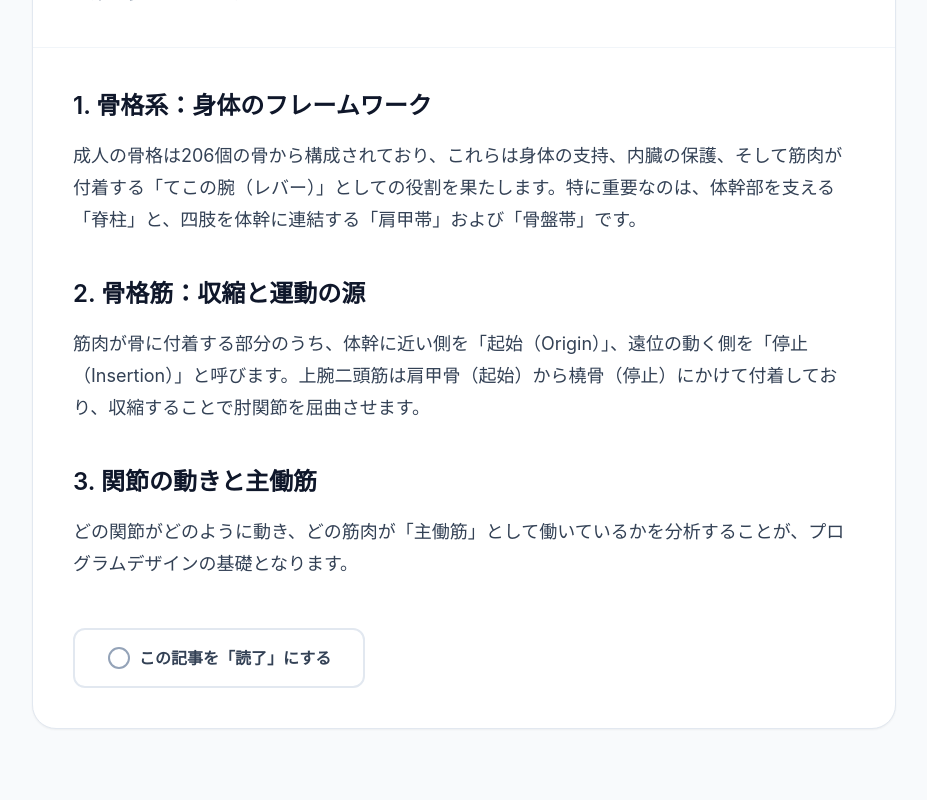
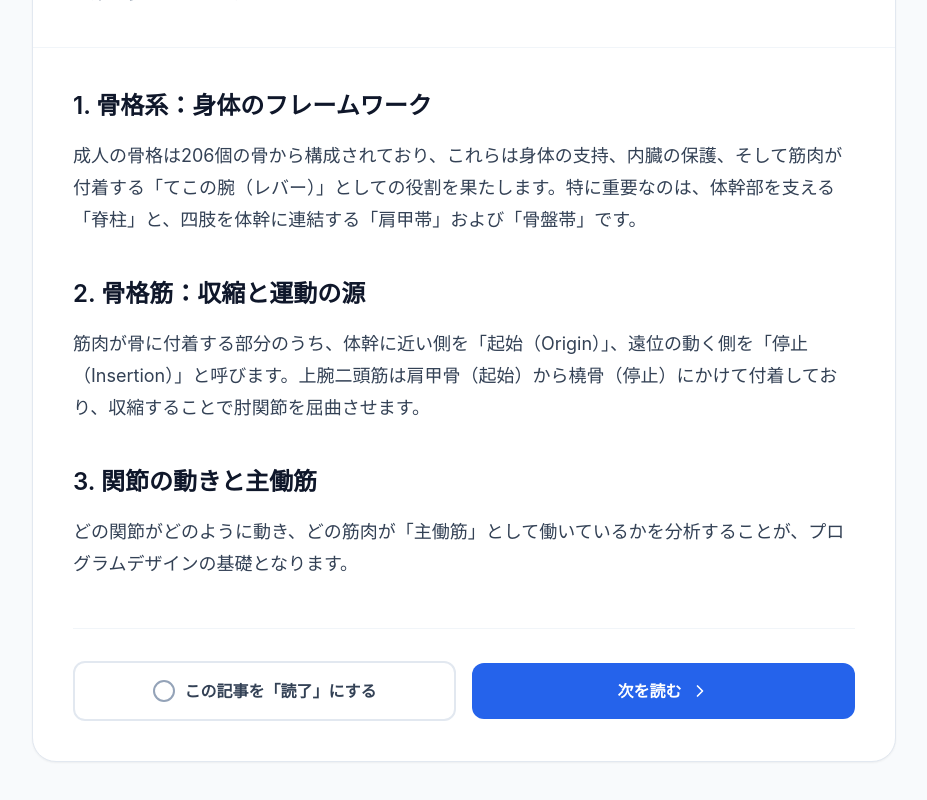
Before and after one commit to WAKAMUSYA/strength-arts, a Next.js app: page /dashboard/academy/basics/anatomy-01 in a window 1280 px wide. Shown: the part 403-1203 px from the top of the page, without its empty margins (176-1103 px from the left). Before the commit the page ends 1180 px from the top, so only its background shows below. Built offline with nearby package versions, Linux system fonts and the light colour scheme; no server answers.

Commit message:
基礎理論ページに「次の記事へ進む」ナビゲーションを追加

```diff
--- a/app/(auth)/dashboard/academy/basics/[id]/page.tsx
+++ b/app/(auth)/dashboard/academy/basics/[id]/page.tsx
@@ -6,11 +6,14 @@ import Link from 'next/link';
 import { ChevronLeft } from 'lucide-react';
 
 export default async function DashboardLecturePage({ params }: { params: { id: string } }) {
-  const lecture = lectures.find((l) => l.id === params.id);
+  const currentIndex = lectures.findIndex((l) => l.id === params.id);
+  const lecture = lectures[currentIndex];
 
   if (!lecture) {
     notFound();
   }
+
+  const nextLecture = currentIndex >= 0 && currentIndex < lectures.length - 1 ? lectures[currentIndex + 1] : null;
 
   const readLectures = await getReadLectures();
   const isRead = readLectures.includes(lecture.id);
@@ -22,7 +25,7 @@ export default async function DashboardLecturePage({ params }: { params: { id: s
         Academyトップに戻る
       </Link>
 
-      <LectureContent lecture={lecture} isMember={true} isRead={isRead} />
+      <LectureContent lecture={lecture} isMember={true} isRead={isRead} nextLectureId={nextLecture?.id} />
     </div>
   );
 }
--- a/components/LectureContent.tsx
+++ b/components/LectureContent.tsx
@@ -1,15 +1,16 @@
 import Link from 'next/link';
 import { Lecture } from '@/data/lectures';
-import { Lock } from 'lucide-react';
+import { Lock, ChevronRight } from 'lucide-react';
 import LectureReadButton from './LectureReadButton';
 
 type Props = {
   lecture: Lecture;
   isMember: boolean;
   isRead?: boolean;
+  nextLectureId?: string;
 };
 
-export default function LectureContent({ lecture, isMember, isRead = false }: Props) {
+export default function LectureContent({ lecture, isMember, isRead = false, nextLectureId }: Props) {
   return (
     <div className="bg-white rounded-3xl border border-slate-200 overflow-hidden shadow-sm">
       <div className="p-6 md:p-10 border-b border-slate-100">
@@ -55,8 +56,24 @@ export default function LectureContent({ lecture, isMember, isRead = false }: Pr
         )}
 
         {/* 読了ボタン（会員のみ） */}
+        {/* 読了ボタン・次へ進むボタン（会員のみ） */}
         {isMember && (
-          <LectureReadButton lectureId={lecture.id} isInitiallyRead={isRead} />
+          <div className="flex flex-col sm:flex-row items-center gap-4 mt-12 pt-8 border-t border-slate-100">
+            <div className="flex-1 w-full">
+              <LectureReadButton lectureId={lecture.id} isInitiallyRead={isRead} />
+            </div>
+            {nextLectureId && (
+              <div className="flex-1 w-full">
+                <Link
+                  href={`/dashboard/academy/basics/${nextLectureId}`}
+                  className="w-full flex items-center justify-center space-x-2 px-8 py-4 rounded-xl font-bold bg-blue-600 text-white hover:bg-blue-700 transition-colors"
+                >
+                  <span>次を読む</span>
+                  <ChevronRight className="w-5 h-5" />
+                </Link>
+              </div>
+            )}
+          </div>
         )}
       </div>
     </div>
--- a/components/LectureReadButton.tsx
+++ b/components/LectureReadButton.tsx
@@ -32,7 +32,7 @@ export default function LectureReadButton({ lectureId, isInitiallyRead }: Props)
     <button
       onClick={handleToggle}
       disabled={isPending}
-      className={`mt-12 w-full md:w-auto flex items-center justify-center space-x-2 px-8 py-4 rounded-xl font-bold transition-all duration-300 ${
+      className={`w-full flex items-center justify-center space-x-2 px-8 py-4 rounded-xl font-bold transition-all duration-300 ${
         isRead
           ? 'bg-green-50 text-green-700 border-2 border-green-200 hover:bg-green-100'
           : 'bg-white text-slate-700 border-2 border-slate-200 hover:bg-slate-50 hover:border-slate-300'
```
